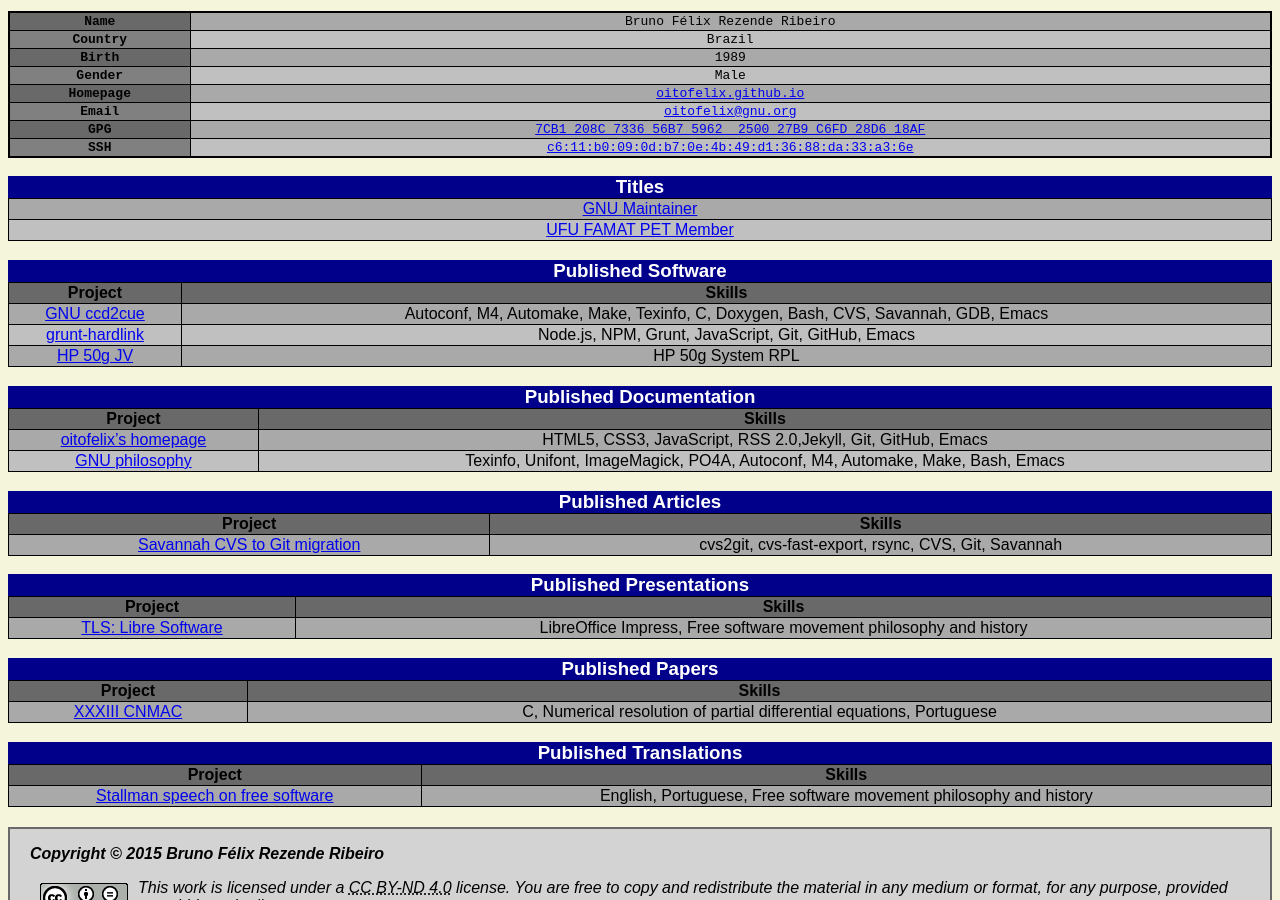
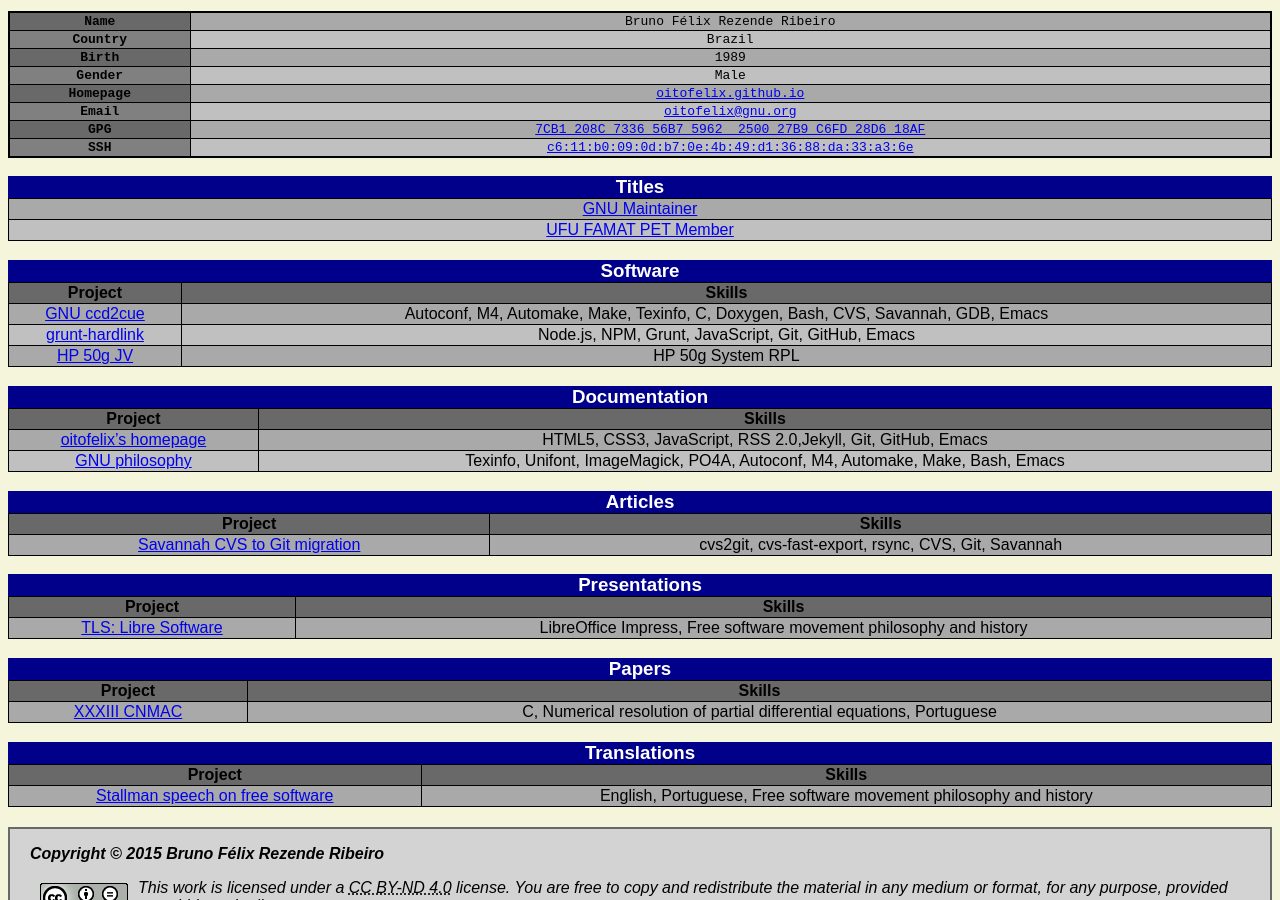
Before and after one commit to oitofelix/oitofelix.github.io, a Jekyll site: the page built from curriculum.md, in a window 1280 px wide and 900 px high, scrolled down 439 px. Built offline with Jekyll 4.4.1, drawn with Linux system fonts in a browser that asks for light colours.

Commit message:
Remove "Published" from the headings in order to make the topic more clear.

```diff
--- a/curriculum.md
+++ b/curriculum.md
@@ -38,7 +38,7 @@
 [UFU FAMAT PET Member](http://www.portal.famat.ufu.br/node/274)|
 
 
-### Published Software
+### Software
 
 Project | Skills
 --------|--------
@@ -47,7 +47,7 @@
 [HP 50g JV](http://www.hpcalc.org/details.php?id=7171) | HP 50g System RPL
 
 
-### Published Documentation
+### Documentation
 
 Project | Skills
 --------|--------
@@ -55,28 +55,28 @@
 [GNU philosophy](gnu-philosophy/) | Texinfo, Unifont, ImageMagick, PO4A, Autoconf, M4, Automake, Make, Bash, Emacs
 
 
-### Published Articles
+### Articles
 
 Project | Skills
 --------|--------
 [Savannah CVS to Git migration](article-savannah-cvs-to-git-migration/) | cvs2git, cvs-fast-export, rsync, CVS, Git, Savannah
 
 
-### Published Presentations
+### Presentations
 
 Project | Skills
 --------|--------
 [TLS: Libre Software](presentation-tls-libre-software/) | LibreOffice Impress, Free software movement philosophy and history
 
 
-### Published Papers
+### Papers
 
 Project | Skills
 --------|--------
 [XXXIII CNMAC](http://www.sbmac.org.br/eventos/cnmac/xxxiii_cnmac/pdf/481.pdf) | C, Numerical resolution of partial differential equations, Portuguese
 
 
-### Published Translations
+### Translations
 
 Project | Skills
 --------|--------
```
